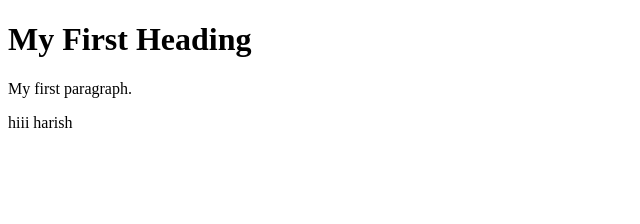
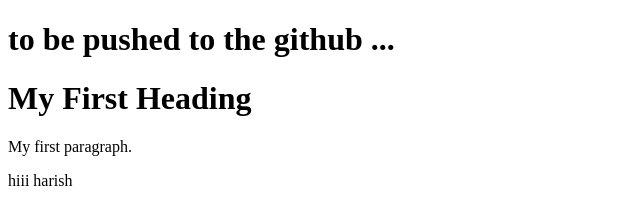
Before and after one commit to hareeshmondi301/git-demo, a plain HTML site: page web/index.html in a window 1280 px wide. Shown: the whole page, without its empty margins (0-640 px from the left). Drawn offline with Linux system fonts and the light colour scheme.

Commit message:
pushing to hub

```diff
--- a/web/index.html
+++ b/web/index.html
@@ -1,7 +1,7 @@
 <!DOCTYPE html>
 <html>
 <body>
-
+<h1> to be pushed to the github ...</h1>
 <h1>My First Heading</h1>
 <p>My first paragraph.</p>
 hiii harish
```
